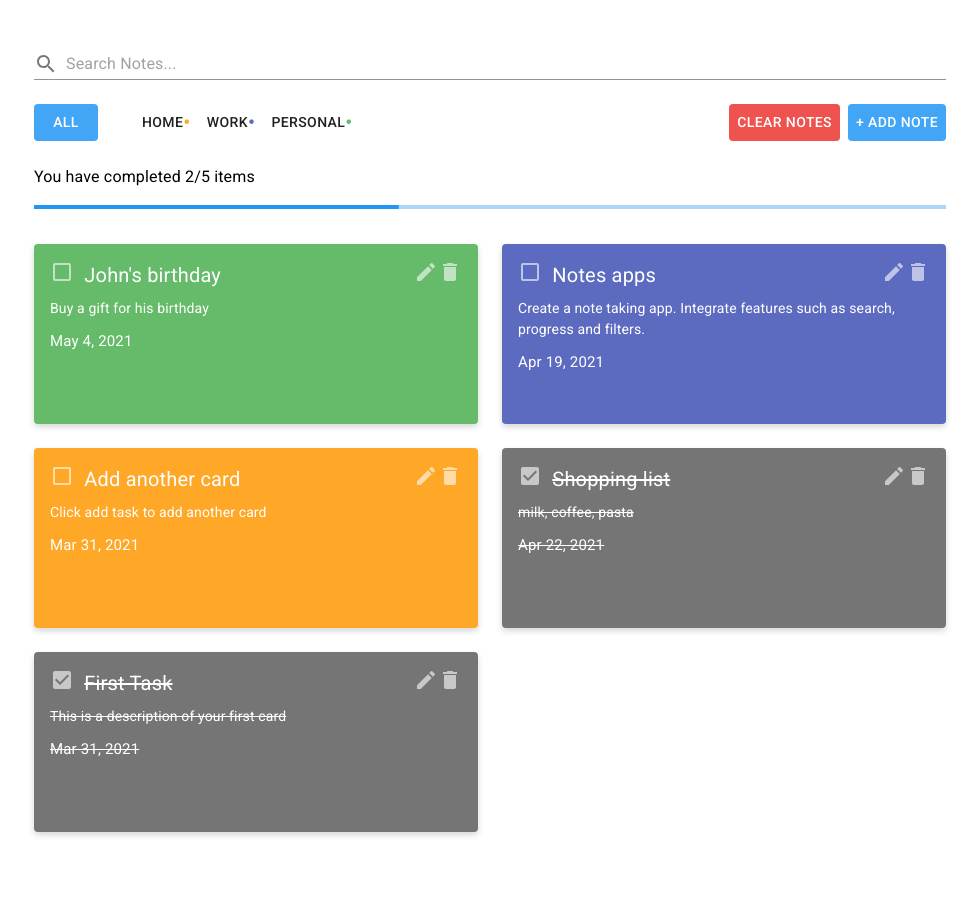
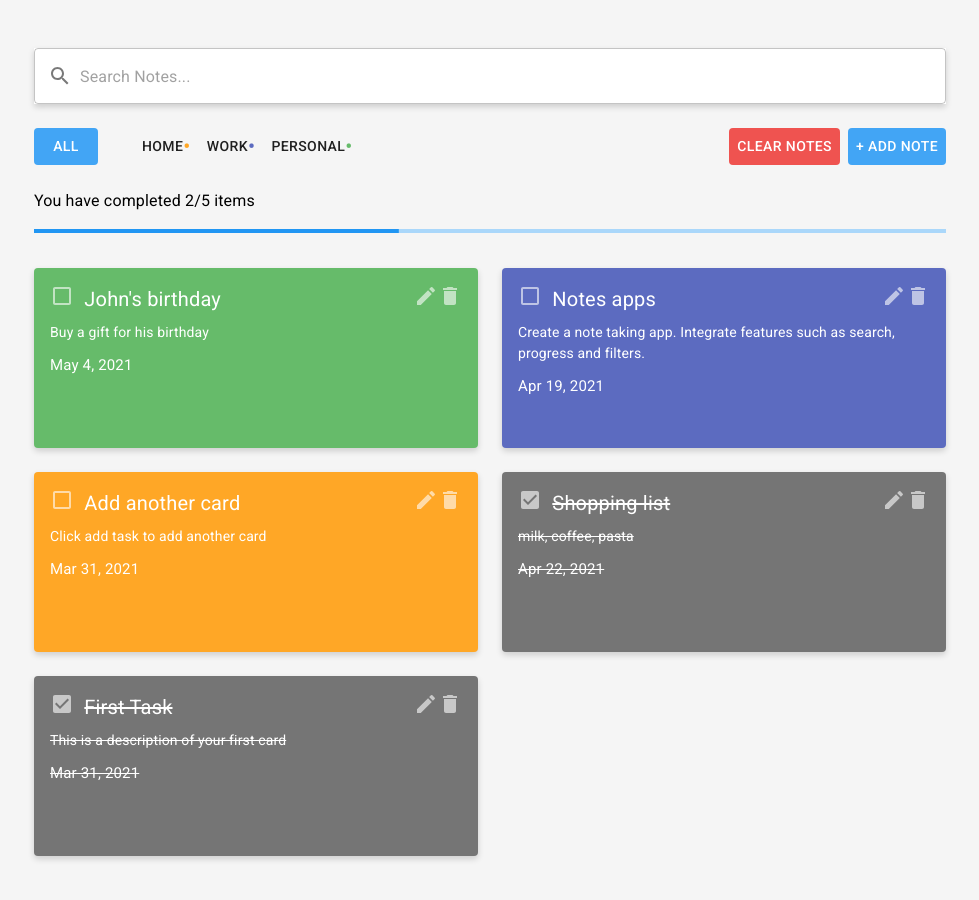
Before and after one commit to Hoang23/gtd-notes-app, a React (Create React App) app: page / in a window 1280 px wide. Shown: the whole page, without its empty margins (150-1129 px from the left). Before the commit the page ends 878 px from the top, so only its background shows below. Built offline with nearby package versions, Linux system fonts and the light colour scheme.

Commit message:
update design

```diff
--- a/package.json
+++ b/package.json
@@ -6,6 +6,7 @@
     "@hookform/resolvers": "^1.3.7",
     "@material-ui/core": "^4.11.3",
     "@material-ui/icons": "^4.11.2",
+    "framer": "^1.2.29",
     "framer-motion": "^4.1.10",
     "moment": "^2.29.1",
     "react": "^17.0.2",
--- a/public/index.html
+++ b/public/index.html
@@ -30,7 +30,7 @@
     />
     <title>React App</title>
   </head>
-  <body>
+  <body style="background-color: #f5f5f5">
     <noscript>You need to enable JavaScript to run this app.</noscript>
     <div id="root"></div>
     <!--
--- a/src/index.css
+++ b/src/index.css
@@ -1,3 +1,4 @@
 body {
   font-family: "Roboto";
+  background: "red";
 }
--- a/src/modules/notes/AddNoteDialog.js
+++ b/src/modules/notes/AddNoteDialog.js
@@ -8,6 +8,7 @@ import * as yup from "yup";
 import { blue, grey } from "@material-ui/core/colors";
 import { Grid } from "../../components/Grid";
 import { motion } from "framer-motion";
+import { Frame } from "framer";
 
 const schema = yup.object().shape({
   title: yup.string().required(),
@@ -123,17 +124,31 @@ export const AddNoteDialog = ({ addNote }) => {
     }
   };
 
+  const transition = {
+    type: "spring",
+    restDelta: 0.5,
+  };
+
   return (
     <div>
-      <Button type='button' onClick={handleOpen} className={addNoteModal}>
-        + Add Note
-      </Button>
+      <motion.div
+        // initial={{ opacity: 0 }}
+        // animate={{ opacity: 1 }}
+        // transition={{ duration: 0.5 }}
+        initial={{ rotate: 0 }}
+        animate={{ rotate: 360 }}
+        transition={{ type: "spring", duration: 1.5, delay: 3 }}
+      >
+        <Button type='button' onClick={handleOpen} className={addNoteModal}>
+          + Add Note
+        </Button>
+      </motion.div>
+
       <Modal open={open} onClose={handleClose}>
         <motion.div
           initial={{ opacity: 0 }}
           animate={{ opacity: 1 }}
           transition={{ duration: 0.5 }}
-          drag
         >
           <div className={paperContainer}>
             <div className={paper}>
--- a/src/modules/notes/SearchBar.js
+++ b/src/modules/notes/SearchBar.js
@@ -1,11 +1,13 @@
 import React from "react";
-import { Input, InputAdornment } from "@material-ui/core";
+import { Input, InputAdornment, TextField } from "@material-ui/core";
 import SearchIcon from "@material-ui/icons/Search";
 import { makeStyles } from "@material-ui/core/styles";
 
 const useStyles = makeStyles((theme) => ({
   searchBar: {
     width: "100%",
+    boxShadow: "0px 3px 6px #00000029",
+    background: "white",
   },
   iconsHolder: {
     opacity: "0.6",
@@ -17,14 +19,16 @@ export const SearchBar = ({ setSearch }) => {
 
   return (
     <div>
-      {/* change to TextField */}
-      <Input
-        id='input-with-icon-adornment'
-        startAdornment={
-          <InputAdornment position='start'>
-            <SearchIcon className={iconsHolder} />
-          </InputAdornment>
-        }
+      <TextField
+        boxShadow={3}
+        variant='outlined'
+        InputProps={{
+          startAdornment: (
+            <InputAdornment position='start'>
+              <SearchIcon className={iconsHolder} />
+            </InputAdornment>
+          ),
+        }}
         placeholder='Search Notes...'
         onChange={(e) => setSearch(e.target.value)}
         className={searchBar}
```
Also changed, not shown: 1 other file (tests, documents, lock files or other folders).
